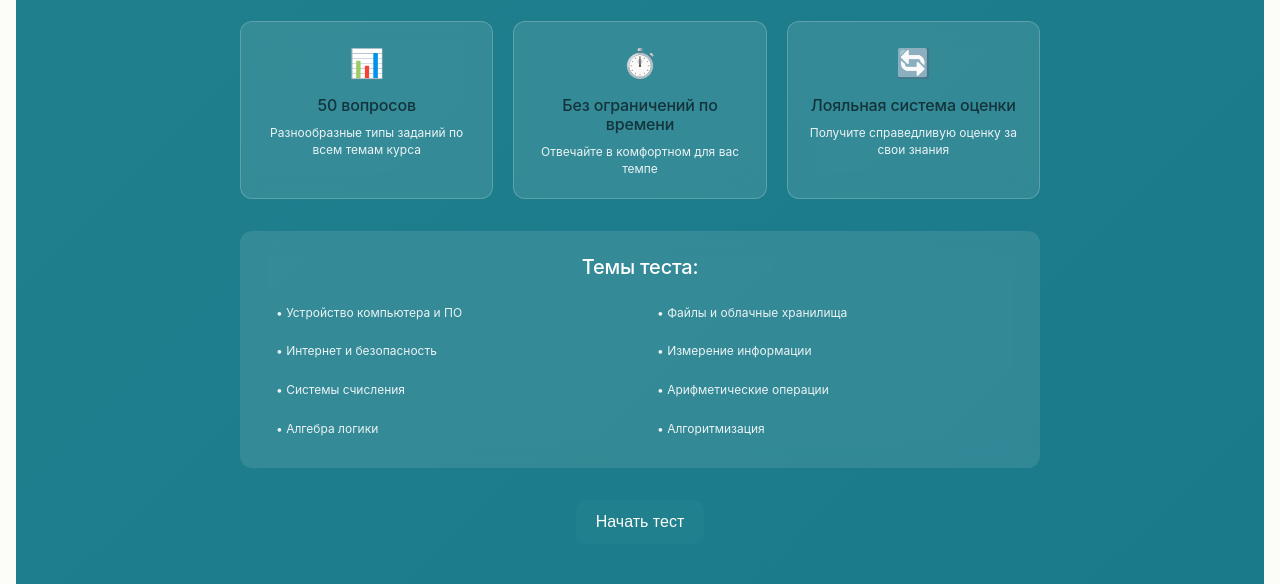
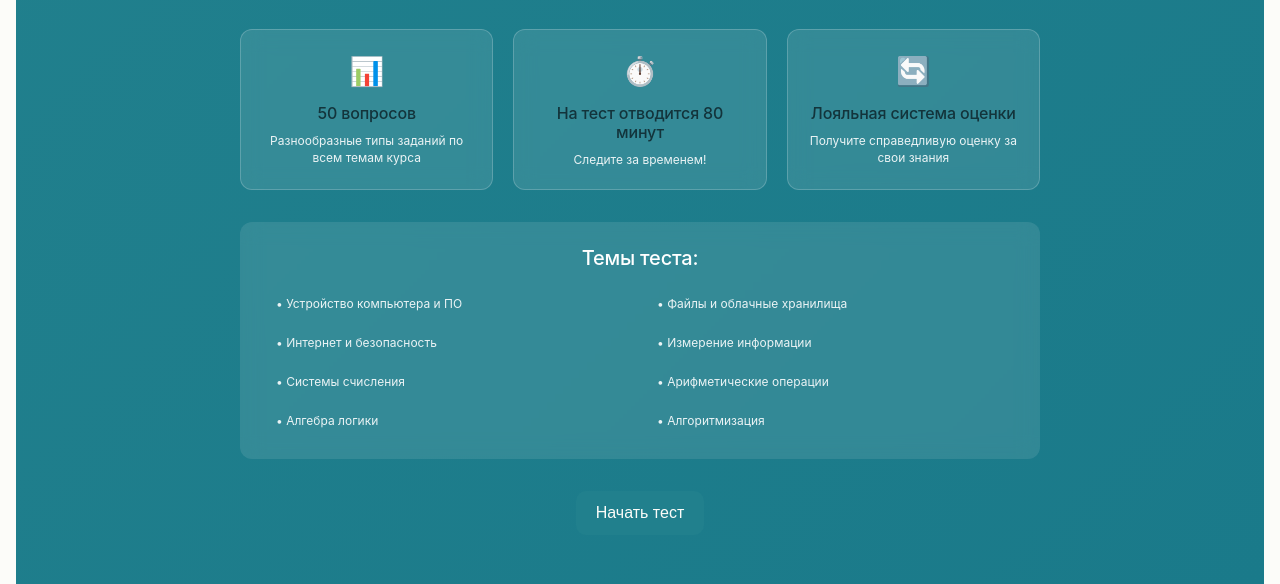
Before and after one commit to stepanovmaxim98/computer_science_test, a plain HTML site: page index.html in a window 1280 px wide. Shown: the part 216-800 px from the top of the page. Drawn offline with Linux system fonts and the light colour scheme; a web font is replaced by a local one.

Commit message:
change card first

```diff
--- a/index.html
+++ b/index.html
@@ -23,8 +23,8 @@
                         </div>
                         <div class="info-card">
                             <div class="info-icon">⏱️</div>
-                            <h3>Без ограничений по времени</h3>
-                            <p>Отвечайте в комфортном для вас темпе</p>
+                            <h3>На тест отводится 80 минут</h3>
+                            <p>Следите за временем!</p>
                         </div>
                         <div class="info-card">
                             <div class="info-icon">🔄</div>
```
